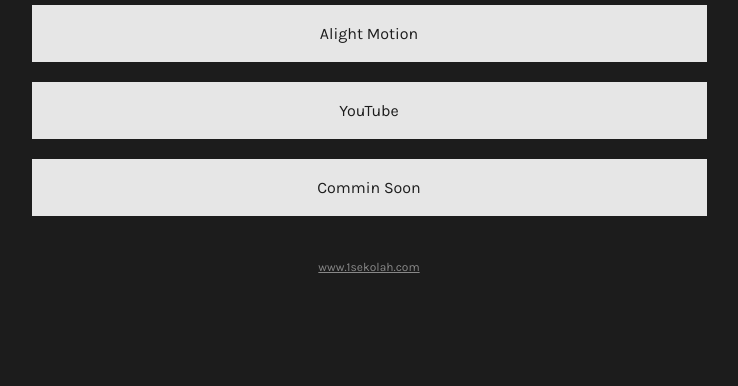
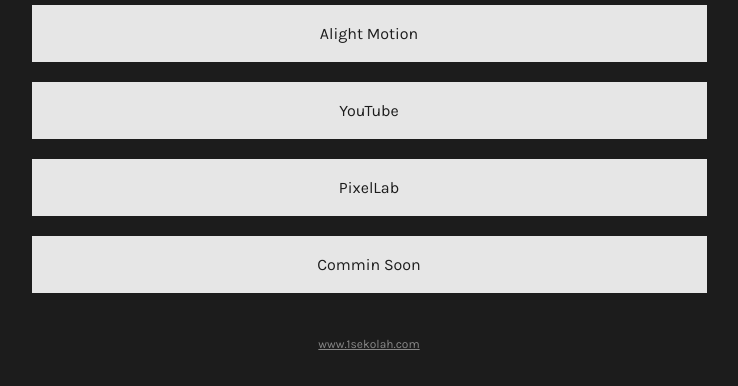
Before and after one commit to 1sekolahcom/1sekolahcom, a plain HTML site: page app/apps.html in a window 1280 px wide. Shown: the part 80-466 px from the top of the page, without its empty margins (271-1009 px from the left). Drawn offline with nearby package versions, Linux system fonts and the light colour scheme.

Commit message:
Update apps.html

```diff
--- a/app/apps.html
+++ b/app/apps.html
@@ -13,6 +13,7 @@
     <div id="links" class="animated fadeInLeft delay-1s">
         <a class="link" target="_blank" onclick="copyLink('https://bit.ly/4a4HSNT')">Alight Motion</a>
         <a class="link" target="_blank" onclick="copyLink('https://bit.ly/3uP5Qwi')">YouTube</a>
+        <a class="link" target="_blank" onclick="copyLink('https://bit.ly/482eGFu')">PixelLab</a>
         <a class="link" target="_blank" onclick="copyLink('Kosong')">Commin Soon</a>
     </div>
 
```
